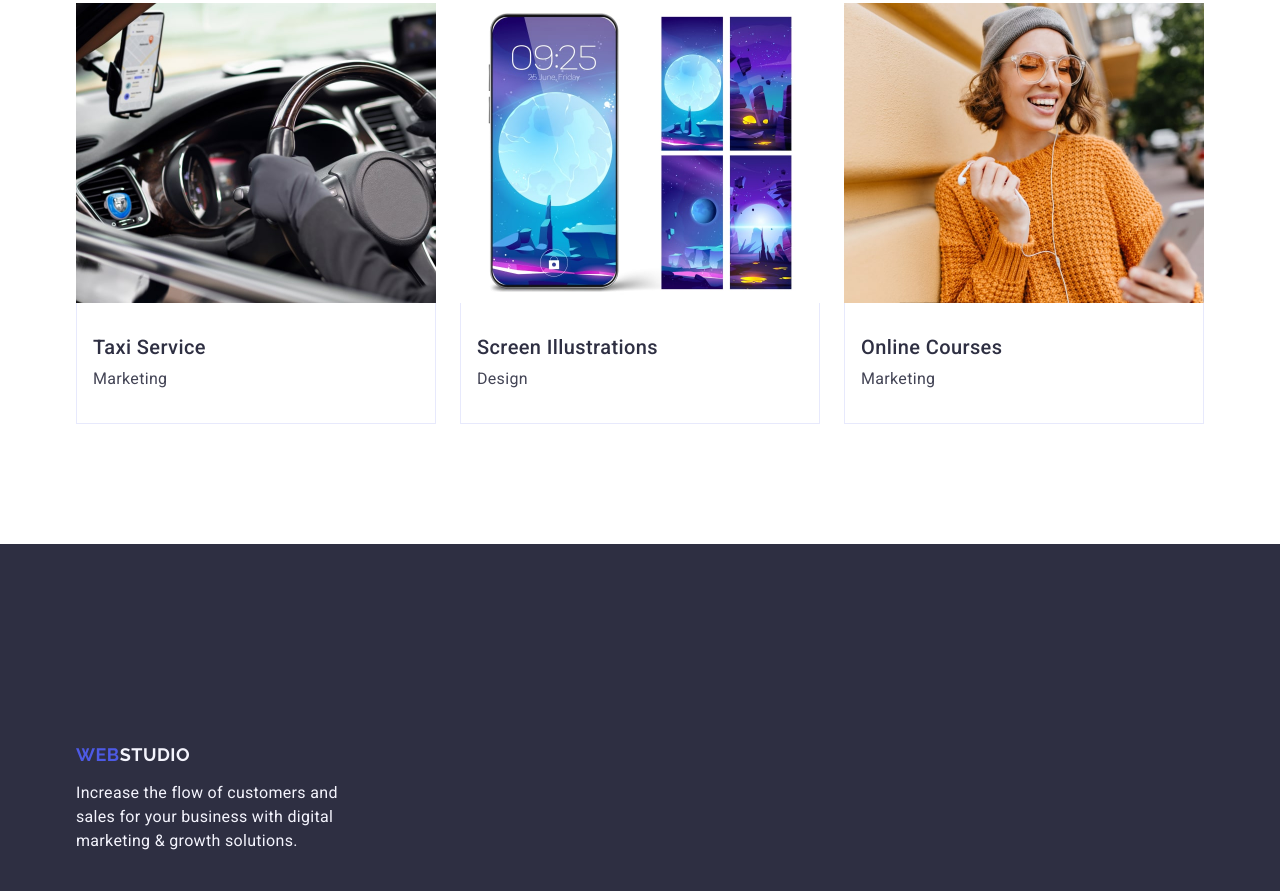
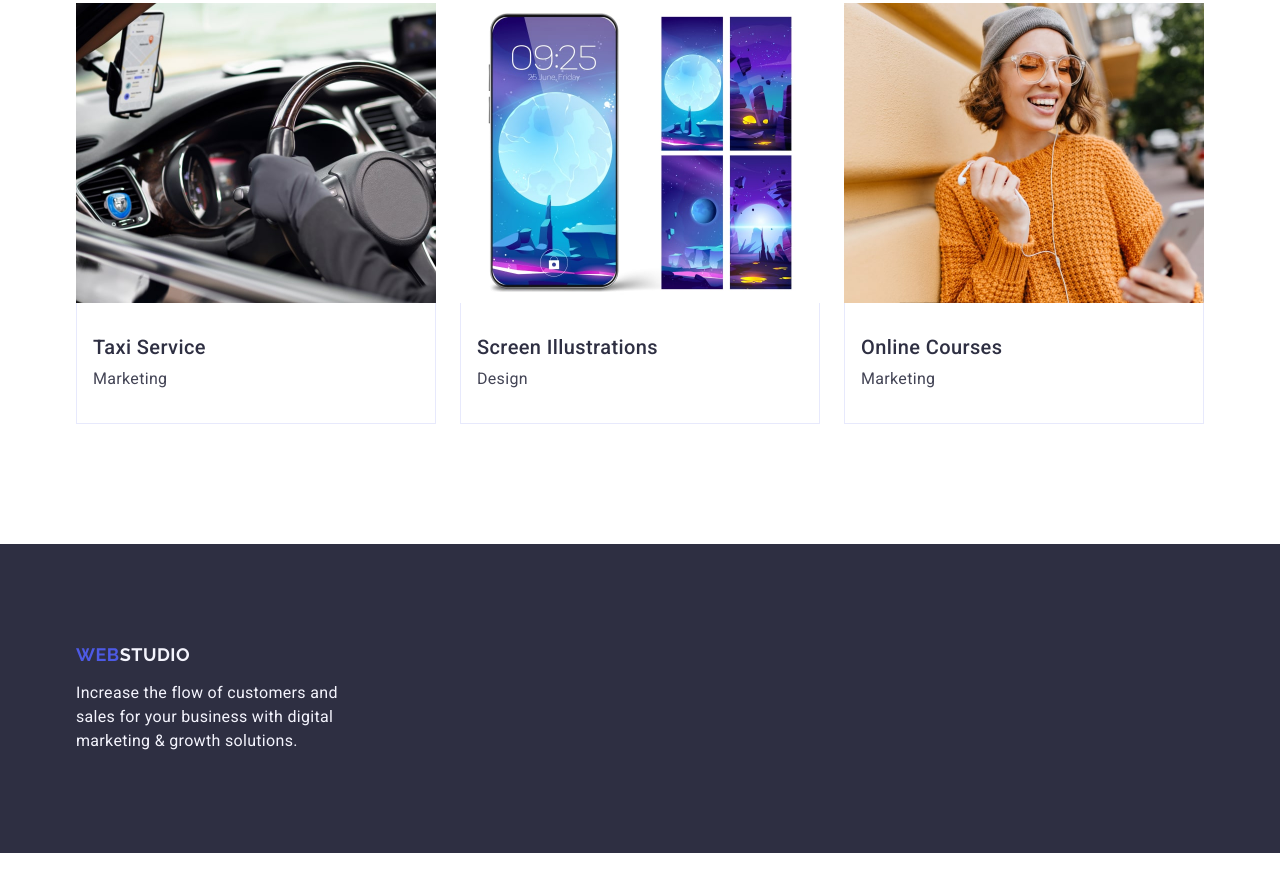
Before and after one commit to KarinaShcherbakova/goit-markup-hw-03, a plain HTML site: page index.html in a window 1280 px wide. Shown: the part 2471-3362 px from the top of the page. After the commit the page ends 3324 px from the top, so only its background shows below. Drawn offline with nearby package versions, Linux system fonts and the light colour scheme.

Commit message:
modificatin footer-navigation-container

```diff
--- a/css/styles.css
+++ b/css/styles.css
@@ -321,8 +321,6 @@ align-items: center;
 .footer-navigation-container {
     display: block;
     align-items: center;
-    padding-top: 100px;
-    padding-bottom: 100px;
     padding-right: 879px;
 }
 .footer-logo-part {
```
